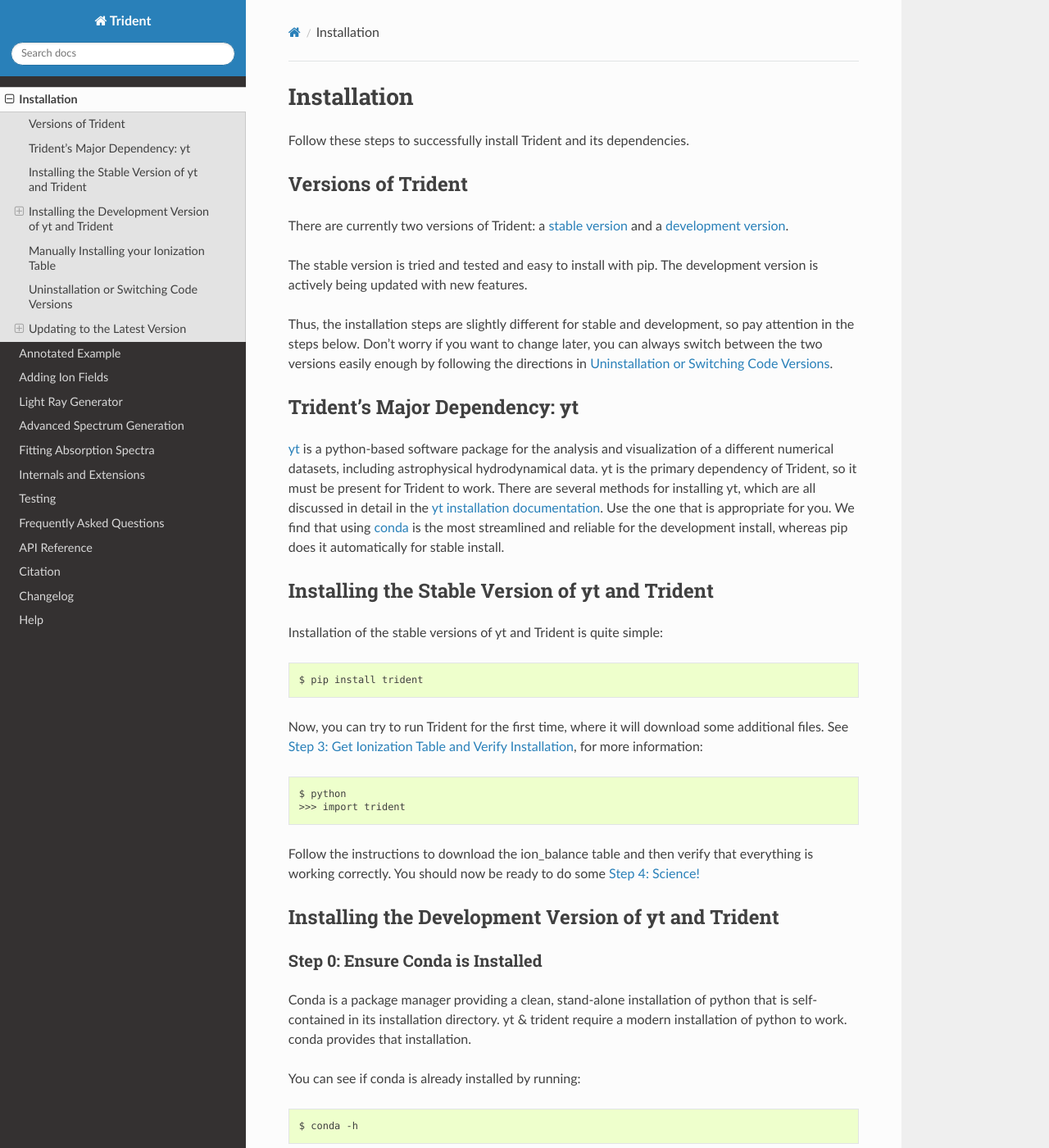
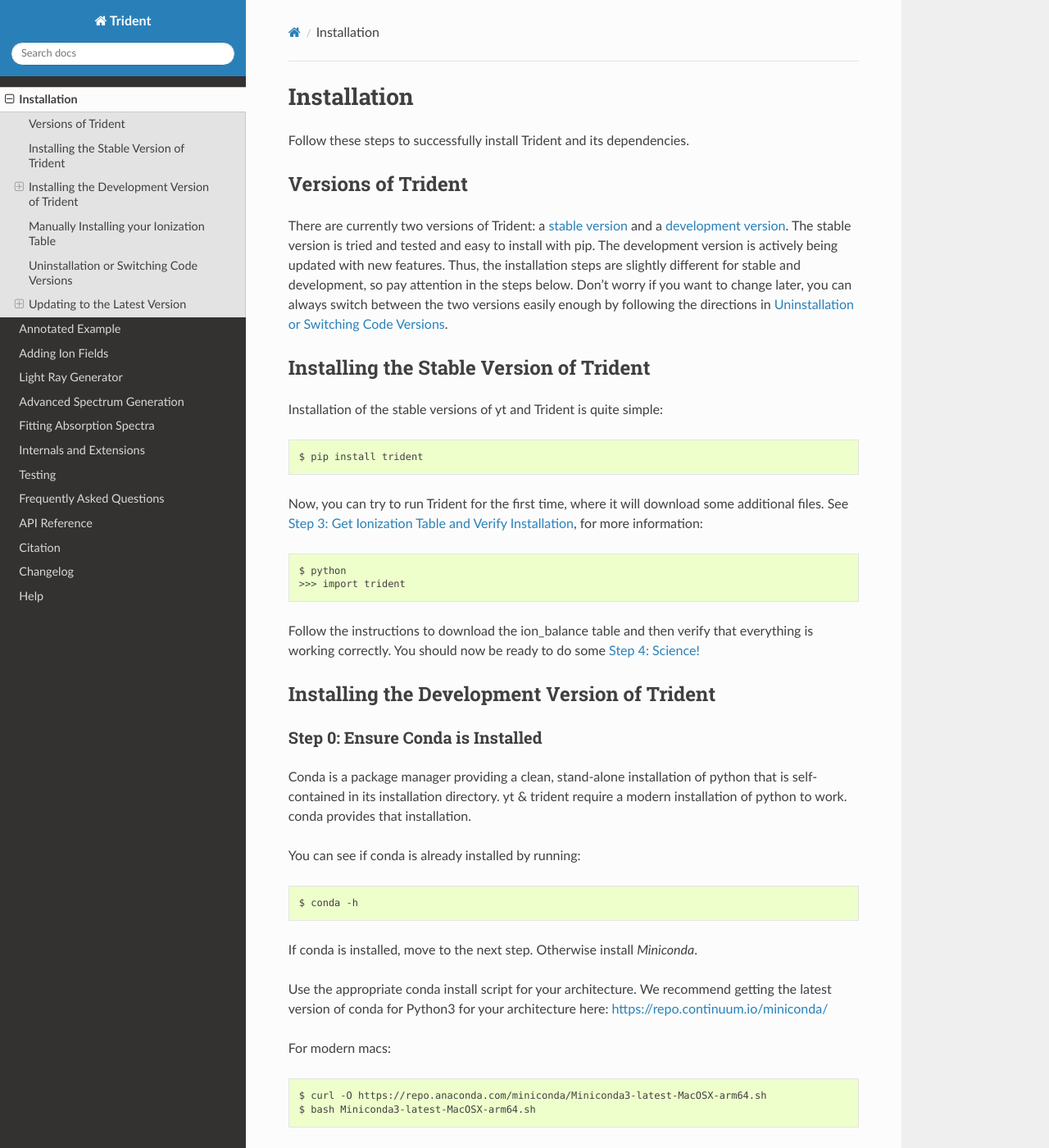
Before and after one commit to trident-project/trident, a Sphinx documentation site: the page built from doc/source/installation.rst, in a window 1280 px wide and 1400 px high. Shown: the whole window at 82% size. Built offline with Sphinx 7.4.7 and the Read the Docs theme 3.1.0, drawn with Linux system fonts in a browser that asks for light colours; formulas are drawn with MathJax 3; some of the changed text lies outside the part shown.

Commit message:
Updating installation docs

```diff
--- a/doc/source/installation.rst
+++ b/doc/source/installation.rst
@@ -13,33 +13,17 @@ Versions of Trident
 There are currently two versions of Trident: a `stable version
 <http://trident.readthedocs.io/en/stable>`_ and a `development version
 <http://trident.readthedocs.io/en/latest>`_.
-
 The stable version is tried and tested and easy to install with pip.
 The development version is actively being updated with new features.
-
 Thus, the installation steps are slightly different for stable and development,
 so pay attention in the steps below.  Don't worry if you want to change later,
 you can always switch between the two versions easily enough by following the
 directions in :ref:`uninstallation`.
 
-Trident's Major Dependency: yt
-------------------------------
-
-`yt <http://yt-project.org>`_ is a python-based software package for the
-analysis and visualization of a different numerical datasets, including
-astrophysical hydrodynamical data.  yt is the primary dependency of Trident,
-so it must be present for Trident to work.  There are several methods
-for installing yt, which are all discussed in detail in the `yt installation
-documentation <http://yt-project.org/doc/installing.html>`_.  Use the one
-that is appropriate for you.  We find that using
-`conda <https://docs.conda.io/en/latest/>`_ is the most streamlined and
-reliable for the development install, whereas pip does it automatically for
-stable install.
-
 .. _stable-trident:
 
-Installing the Stable Version of yt and Trident
------------------------------------------------
+Installing the Stable Version of Trident
+----------------------------------------
 
 Installation of the stable versions of yt and Trident is quite simple::
 
@@ -55,8 +39,8 @@ Follow the instructions to download the ion_balance table and then verify that
 everything is working correctly.  You should now be ready to do some
 :ref:`step-4`
 
-Installing the Development Version of yt and Trident
-----------------------------------------------------
+Installing the Development Version of Trident
+---------------------------------------------
 
 Step 0: Ensure Conda is Installed
 ^^^^^^^^^^^^^^^^^^^^^^^^^^^^^^^^^
```
Also changed, not shown: other parts of doc/source/installation.rst (+9 -1 lines).
